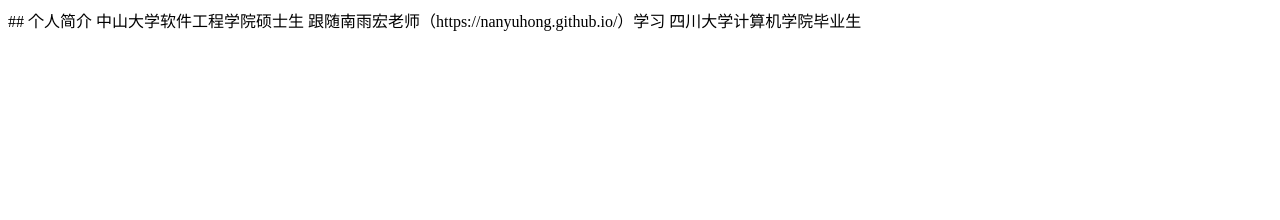
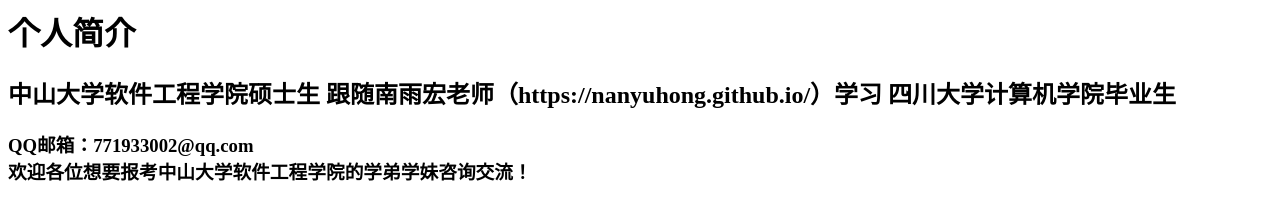
Before and after one commit to SnoopyTlion/SnoopyTlion.github.io, a plain HTML site: page index.html in a window 1280 px wide. Drawn offline with Linux system fonts and the light colour scheme.

Commit message:
Update index.html

```diff
--- a/index.html
+++ b/index.html
@@ -1,6 +1,14 @@
-## 个人简介
-
-
-中山大学软件工程学院硕士生
-跟随南雨宏老师（https://nanyuhong.github.io/）学习
-四川大学计算机学院毕业生
+<html>
+  <h1>
+    个人简介
+  </h1>
+  <h2>
+    中山大学软件工程学院硕士生
+    跟随南雨宏老师（https://nanyuhong.github.io/）学习
+    四川大学计算机学院毕业生
+  </h2>
+  <h3>
+    QQ邮箱：771933002@qq.com<br>
+    欢迎各位想要报考中山大学软件工程学院的学弟学妹咨询交流！
+  </h3>
+  </html>
```
